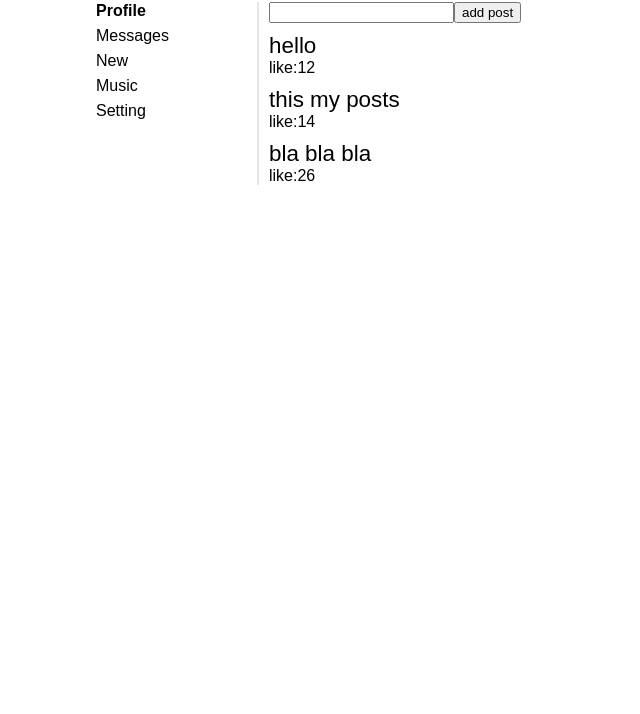
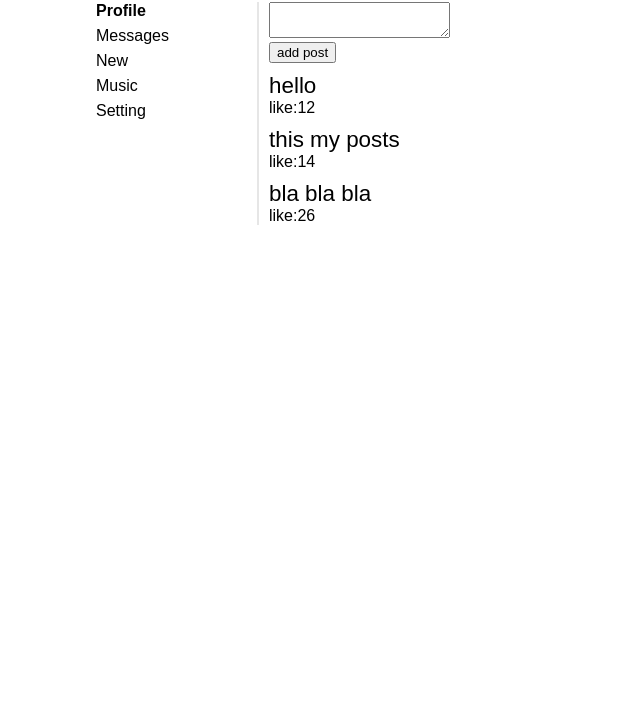
Before and after one commit to artsait/devstudio, a React app: page /profile in a window 1280 px wide. Shown: the part 86-800 px from the top of the page, without its empty margins (0-640 px from the left). Built offline with nearby package versions, Linux system fonts and the light colour scheme.

Commit message:
add send message

```diff
--- a/src/app/app.js
+++ b/src/app/app.js
@@ -1,5 +1,5 @@
 import React from "react";
-import { Route, BrowserRouter as Router } from "react-router-dom";
+import { Route } from "react-router-dom";
 
 import "./app.css";
 
@@ -10,26 +10,25 @@ import Dialogs from "../components/dialogs";
 
 const App = props => {
   return (
-    <Router>
     <div className="app-wrapper">
       <Header />
       <Sidebar />
       <div className="app-content">
         <Route
           path="/dialogs"
+          render={() => <Dialogs store={props.store} />}
+        />
+        <Route
+          path="/profile"
           render={() => (
-              <Dialogs
-                state={props.state.messagesPage}
+            <Profile
+              profilePage={props.state.profilePage}
+              dispatch={props.dispatch}
             />
           )}
         />
-          <Route
-            path="/profile"
-            render={() => <Profile state={props.state.profilePage} />}
-          />
       </div>
     </div>
-    </Router>
   );
 };
 
--- a/src/components/dialogs/dialogs.css
+++ b/src/components/dialogs/dialogs.css
@@ -40,4 +40,5 @@
 .dialogs-display__mtext {
   padding: 10px;
   background: rgb(71, 148, 248);
+
 }
--- a/src/components/dialogs/dialogs.js
+++ b/src/components/dialogs/dialogs.js
@@ -3,21 +3,49 @@ import React from "react";
 import "./dialogs.css";
 import Dialog from "./dialog";
 import Message from "./message";
+import {
+  apdateNewMessageBodyCreator,
+  sendMessageCreator
+} from "../../redux/state";
 
-const Dialogs = (props) => {
-  let dialogsElements = props.state.dialogs.map(dialog => (
+const Dialogs = props => {
+  let state = props.store.getState().messagesPage;
+
+  let dialogsElements = state.dialogs.map(dialog => (
     <Dialog name={dialog.name} id={dialog.id} />
   ));
 
-  let messagesElements = props.state.messages.map(message => (
+  let messagesElements = state.messages.map(message => (
     <Message id={message.id} text={message.text} />
   ));
 
+  let newMessageBody = state.newMessageBody;
+
+  let onSendMessageClick = () => {
+    props.store.dispatch(sendMessageCreator());
+  };
+
+  let onNewMessageChange = e => {
+    let body = e.target.value;
+    props.store.dispatch(apdateNewMessageBodyCreator(body));
+  };
+
   return (
     <div className="dialogs">
-      {/* <div className="titlepages">Dialogs</div> */}
       <div className="dialogs-list">{dialogsElements}</div>
-      <div className="dialogs-display">{messagesElements}</div>
+      <div className="dialogs-display">
+        <div>{messagesElements}</div>
+        <div>
+          <textarea
+            onChange={onNewMessageChange}
+            value={newMessageBody}
+            placeholder="enter your message"
+          />
+        </div>
+        <div>
+          <button onClick={onSendMessageClick}>Send</button>
+        </div>
+      </div>
     </div>
   );
 };
--- a/src/components/profile/my-posts/my-posts.js
+++ b/src/components/profile/my-posts/my-posts.js
@@ -1,20 +1,40 @@
 import React from "react";
 import "./my-posts.css";
 import Post from "./post";
+import {
+  addPostActionCreator,
+  apdateNewPostTextActionCreator
+} from "../../../redux/state";
 
-const MyPosts = (props) => {
-
+const MyPosts = props => {
   let postsElements = props.posts.map(p => (
     <Post mess={p.mess} like={p.like} />
-  ))
+  ));
+
+  let newPostElement = React.createRef();
+
+  let addPost = () => {
+    props.dispatch(addPostActionCreator());
+  };
+
+  let onPostChange = () => {
+    let text = newPostElement.current.value;
+    props.dispatch(apdateNewPostTextActionCreator(text));
+  };
 
   return (
     <div className="profile">
       <div>
-        <form>
-          <input type="text"></input>
-          <button>add post</button>
-        </form>
+        <div>
+          <textarea
+            onChange={onPostChange}
+            ref={newPostElement}
+            value={props.newPostText}
+          />
+        </div>
+        <div>
+          <button onClick={addPost}>add post</button>
+        </div>
       </div>
       {postsElements}
     </div>
--- a/src/components/profile/profile.js
+++ b/src/components/profile/profile.js
@@ -3,14 +3,16 @@ import "./profile.css";
 import MyPosts from "./my-posts";
 import ProfileInfo from "./profile-info";
 
-const Profile = (props) => {
-
-  console.log(props);
+const Profile = props => {
 
   return (
     <div className="profile">
-       <ProfileInfo />
-      <MyPosts posts={props.state.posts}/>
+      <ProfileInfo />
+      <MyPosts
+        posts={props.profilePage.posts}
+        newPostText={props.profilePage.newPostText}
+        dispatch={props.dispatch}
+      />
     </div>
   );
 };
--- a/src/main.js
+++ b/src/main.js
@@ -1,6 +1,17 @@
+import store from "./redux/state";
 import React from "react";
 import ReactDom from "react-dom";
 import App from "./app";
-import state from "./redux/state"
+import { BrowserRouter } from "react-router-dom";
 
-ReactDom.render(<App state={state}/>, document.querySelector("#app"));
+let rerenderEntireTree = (state) => {
+  ReactDom.render(
+    <BrowserRouter>
+      <App state={state} dispatch={store.dispatch.bind(store)} store={store} />
+    </BrowserRouter>,
+    document.querySelector("#app")
+  );
+}
+
+rerenderEntireTree(store.getState());
+store.subscribe(rerenderEntireTree);
--- a/src/redux/state.js
+++ b/src/redux/state.js
@@ -1,12 +1,20 @@
-let state = {
+const ADD_POST = "ADD-POST";
+const APDATE_NEW_POST_TEXT = "APDATE-NEW-POST-TEXT";
+
+const APDATE_NEW_MESSAGE_BODY = "APDATE-NEW-MESSAGE-BODY";
+const SEND_MESSAGE = "SEND-MESSAGE";
+
+let store = {
+  _state: {
     profilePage: {
       posts: [
         { id: 1, mess: "hello", like: "12" },
         { id: 2, mess: "this my posts", like: "14" },
         { id: 3, mess: "bla bla bla", like: "26" }
-    ]
+      ],
+      newPostText: ""
     },
-  messagesPage:{
+    messagesPage: {
       messages: [
         { id: 1, text: "Привет" },
         { id: 2, text: "Как продвигается работа над проектом?" },
@@ -22,8 +30,62 @@ let state = {
         { id: 5, name: "Павел" },
         { id: 6, name: "Алексей" },
         { id: 7, name: "Антон" }
-    ]
+      ],
+      newMessageBody: ''
+    }
+  },
+  _callSubscriber() {
+    console.log("state изменен");
+  },
+  getState() {
+    return this._state;
+  },
+  subscribe(observer) {
+    this._callSubscriber = observer;
+  },
+  dispatch(action) {
+    if (action.type === "ADD-POST") {
+      let newPost = {
+        id: 5,
+        mess: this._state.profilePage.newPostText,
+        like: 0
+      };
+      this._state.profilePage.posts.push(newPost);
+      this._state.profilePage.newPostText = "";
+      this._callSubscriber(this._state);
+    } else if (action.type === "APDATE-NEW-POST-TEXT") {
+      this._state.profilePage.newPostText = action.newText;
+      this._callSubscriber(this._state);
+      // console.log(this._state);
+    } else if (action.type === 'APDATE-NEW-MESSAGE-BODY') {
+      this._state.messagesPage.newMessageBody = action.body;
+      this._callSubscriber(this._state);
+    } else if (action.type === 'SEND-MESSAGE') {
+      let body =  this._state.messagesPage.newMessageBody;
+      this._state.messagesPage.newMessageBody = '';
+      this._state.messagesPage.messages.push({ id: 7, text: body });
+      this._callSubscriber(this._state);
     }
   }
+};
 
-export default state;
+export const addPostActionCreator = () => ({
+  type: ADD_POST
+});
+
+export const apdateNewPostTextActionCreator = text => ({
+  type: APDATE_NEW_POST_TEXT,
+  newText: text
+});
+
+export const sendMessageCreator = () => ({
+  type: SEND_MESSAGE
+});
+
+export const apdateNewMessageBodyCreator = body => ({
+  type:  APDATE_NEW_MESSAGE_BODY,
+  body: body
+});
+
+export default store;
+window.store = store;
--- a/webpack.config.js
+++ b/webpack.config.js
@@ -26,10 +26,7 @@ let conf = {
       },
       {
         test: /\.css$/,
-        use: [
-          {loader: 'style-loader'},
-          {loader: 'css-loader' }
-        ]
+        use: [{ loader: "style-loader" }, { loader: "css-loader" }]
       }
     ]
   }
```
Lines whose indentation alone changed are shown as unchanged.
